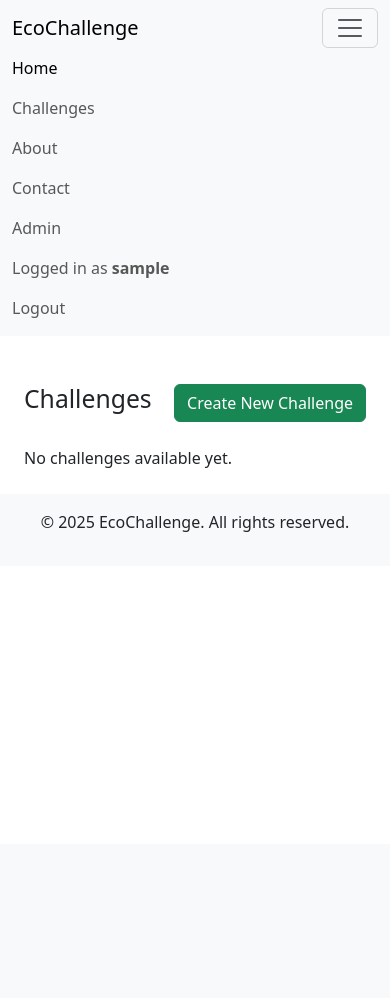
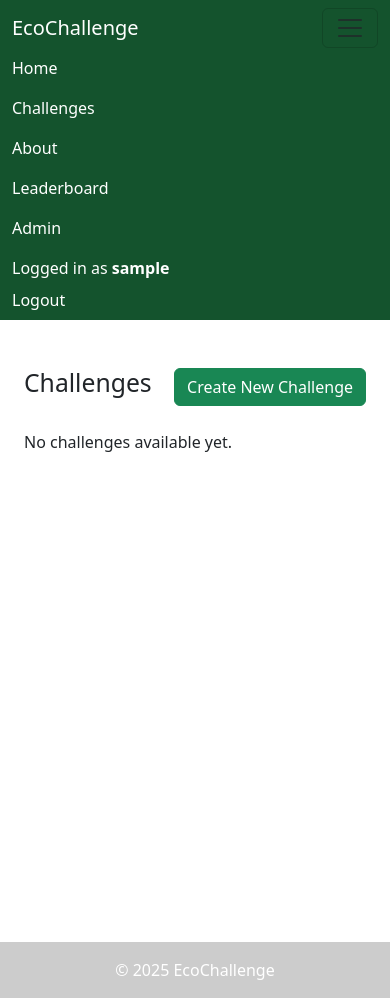
Before and after one commit to sharadpatel13/GreenChallenge, a Django app: page /challenges/ in a window 390 px wide, after a click that opens the changed part. Before the commit the page ends 532 px from the top, so only its background shows below. Run offline with Django 5.2, Linux system fonts and the light colour scheme; the visitor is signed in with stand-in values (Sample User, id 1); data that the repository does not hold is empty.

Commit message:
Header footer

```diff
--- a/badges/templates/base.html
+++ b/badges/templates/base.html
@@ -6,13 +6,14 @@
     <title>{% block title %}EcoChallenge{% endblock %}</title>
     <link rel="stylesheet" href="https://cdn.jsdelivr.net/npm/bootstrap@5.3.0/dist/css/bootstrap.min.css">
     {% load static %} <!-- Load static files if needed -->
-    <link rel="stylesheet" href="{% static 'css/styles.css' %}">  <!-- Link to static CSS file if you have one -->
+    <link rel="stylesheet" href="https://cdn.jsdelivr.net/npm/bootstrap-icons@1.10.5/font/bootstrap-icons.css">
+    <link rel="stylesheet" href="{% static 'css/style.css' %}">
 </head>
 <body>
     {% block navbar %}
-    <nav class="navbar navbar-expand-lg navbar-light bg-light">
+   <nav class="navbar navbar-expand-lg" style="background-color: #14532d;">
         <div class="container-fluid">
-            <a class="navbar-brand" href="#">EcoChallenge</a>
+            <a class="navbar-brand" href="{% url 'challenge_list' %}">EcoChallenge</a>
             <button class="navbar-toggler" type="button" data-bs-toggle="collapse" data-bs-target="#navbarNav"
                     aria-controls="navbarNav" aria-expanded="false" aria-label="Toggle navigation">
                 <span class="navbar-toggler-icon"></span>
@@ -20,16 +21,17 @@
             <div class="collapse navbar-collapse" id="navbarNav">
                 <ul class="navbar-nav">
                     <li class="nav-item">
-                        <a class="nav-link active" aria-current="page" href="#">Home</a>
+                       <a class="nav-link active" aria-current="page" href="{% url 'challenge_list' %}">Home</a>
+
                     </li>
                     <li class="nav-item">
-                        <a class="nav-link" href="{% url 'challenge_list' %}">Challenges</a> <!-- Link to your challenge list -->
+                        <a class="nav-link" href="{% url 'my-challenges' %}">Challenges</a> <!-- Link to your challenge list -->
                     </li>
                     <li class="nav-item">
                         <a class="nav-link" href="#">About</a>
                     </li>
                     <li class="nav-item">
-                        <a class="nav-link" href="#">Contact</a>
+                        <a class="nav-link" href="{% url 'leaderboard' %}">Leaderboard</a>
                     </li>
                     {% if user.is_staff %}
                     <li class="nav-item">
@@ -43,8 +45,11 @@
                         <span class="nav-link">Logged in as <strong>{{ user.username }}</strong></span>
                     </li>
                     <li class="nav-item">
-                        <a href="{% url 'logout' %}" class="nav-link">Logout</a>
-                    </li>
+                    <form action="{% url 'logout' %}" method="post" style="display:inline;">
+                        {% csrf_token %}
+                        <button type="submit" class="nav-link btn btn-link p-0">Logout</button>
+                    </form>
+                </li>
                     {% else %}
                     <li class="nav-item">
                         <a href="{% url 'login' %}" class="nav-link">Login</a>
@@ -61,9 +66,40 @@
         {% endblock %}
     </div>
 
-     <footer class="bg-light text-center py-3 mt-4">
-        <p>© 2025 EcoChallenge. All rights reserved.</p>
-    </footer>
+<footer class="text-white text-center text-lg-start mt-5">
+  <div class="container p-4">
+    <div class="row">
+      <div class="col-lg-6 col-md-12 mb-4 mb-md-0">
+        <h5 class="text-uppercase">EcoChallenge</h5>
+        <p>
+          Make small changes. Build big impact. Join challenges to reduce waste, save energy, and protect the planet.
+        </p>
+      </div>
+
+      <div class="col-lg-3 col-md-6 mb-4 mb-md-0">
+        <h5 class="text-uppercase">Links</h5>
+        <ul class="list-unstyled mb-0">
+          <li><a href="{% url 'leaderboard' %}" class="text-white">Home</a></li>
+          <li><a href="{% url 'challenge_list' %}" class="text-white">Challenges</a></li>
+          <li><a href="#" class="text-white">About</a></li>
+          <li><a href="#" class="text-white">Contact</a></li>
+        </ul>
+      </div>
+
+      <div class="col-lg-3 col-md-6 mb-4 mb-md-0">
+        <h5 class="text-uppercase">Connect</h5>
+        <a href="#" class="text-white me-3"><i class="bi bi-facebook"></i></a>
+        <a href="#" class="text-white me-3"><i class="bi bi-twitter"></i></a>
+        <a href="#" class="text-white me-3"><i class="bi bi-instagram"></i></a>
+        <a href="#" class="text-white"><i class="bi bi-linkedin"></i></a>
+      </div>
+    </div>
+  </div>
+  <div class="text-center p-3 mt-3" style="background-color: rgba(0, 0, 0, 0.2);">
+    © 2025 EcoChallenge
+  </div>
+</footer>
+
 
     <script src="https://cdn.jsdelivr.net/npm/bootstrap@5.3.0/dist/js/bootstrap.bundle.min.js"></script>
 </body>
--- /dev/null
+++ b/static/css/style.css
@@ -0,0 +1,64 @@
+.custom-footer {
+  background: linear-gradient(to right, #2e7d32, #66bb6a);
+  color: #fff;
+  padding: 40px 20px 20px;
+  font-family: 'Segoe UI', sans-serif;
+  margin-top: 60px;
+  box-shadow: 0 -2px 10px rgba(0,0,0,0.2);
+}
+
+.footer-container {
+  display: flex;
+  flex-wrap: wrap;
+  justify-content: space-between;
+  align-items: flex-start;
+  max-width: 1200px;
+  margin: auto;
+}
+
+.footer-left {
+  max-width: 300px;
+}
+
+.footer-logo {
+  height: 60px;
+  margin-bottom: 10px;
+}
+
+.footer-links {
+  display: flex;
+  flex-direction: column;
+  gap: 8px;
+}
+
+.footer-links a {
+  color: #e8f5e9;
+  text-decoration: none;
+  font-weight: 500;
+}
+
+.footer-links a:hover {
+  color: #c8e6c9;
+  text-decoration: underline;
+}
+
+.footer-bottom {
+  width: 100%;
+  text-align: center;
+  margin-top: 20px;
+  font-size: 14px;
+  color: #e0f2f1;
+}
+/* Force white text in navbar */
+.navbar a,
+.navbar .navbar-brand,
+.navbar .nav-link,
+.navbar span.nav-link {
+  color: white !important;
+}
+
+/* Optional: make hover lighter */
+.navbar .nav-link:hover,
+.navbar .navbar-brand:hover {
+  color: #d1fae5 !important;
+}
```
